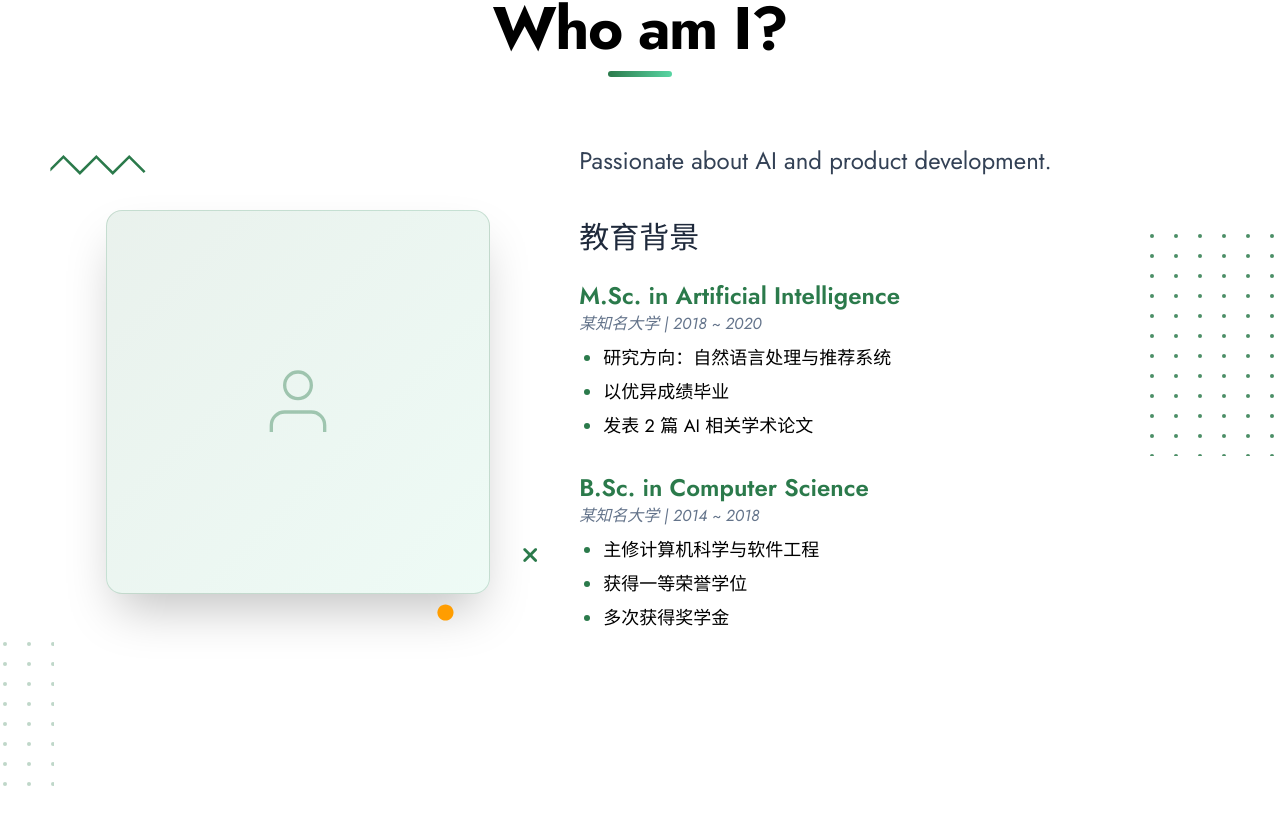
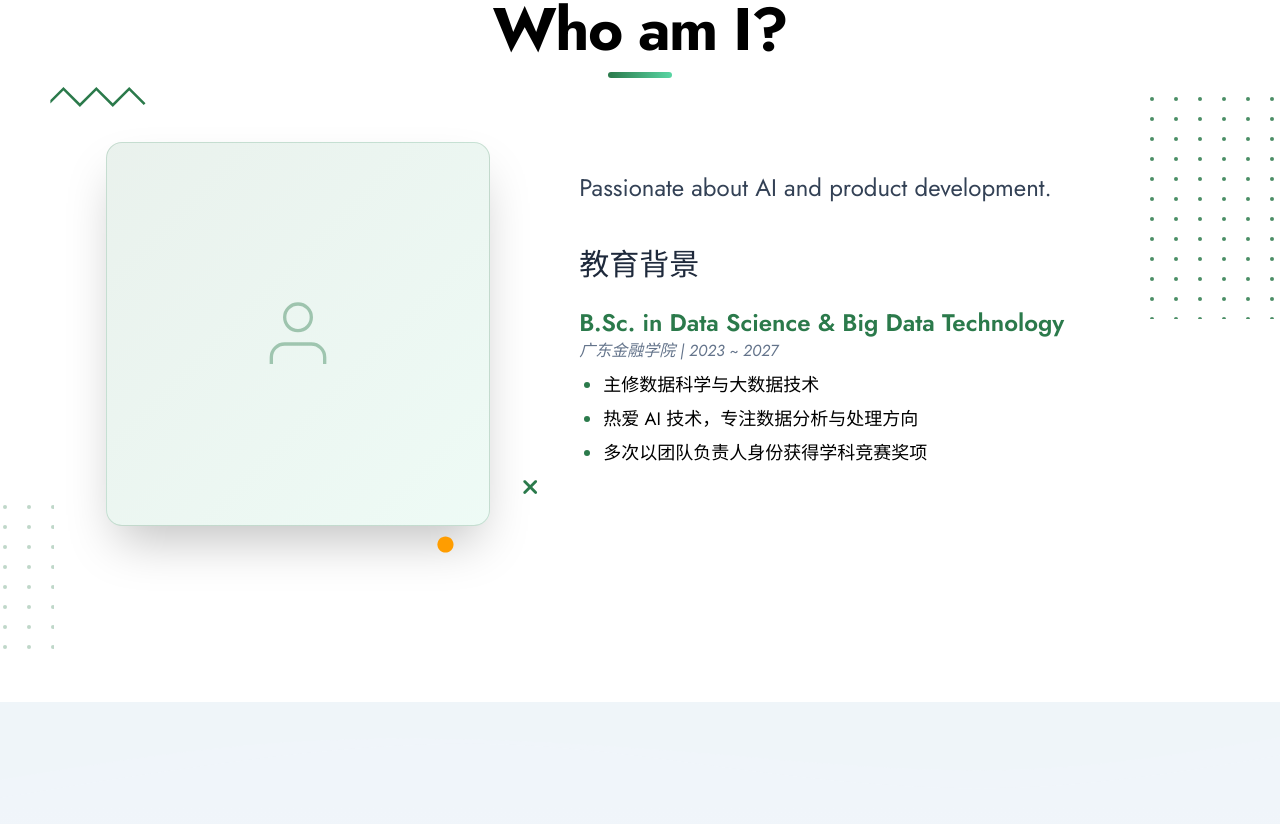
Before and after one commit to keanuccc/myportfolio, a Next.js app: page / in a window 1280 px wide. Shown: the part 1002-1826 px from the top of the page. Built offline with nearby package versions, Linux system fonts and the light colour scheme; no server answers; the database is empty.

Commit message:
content: update WhoAmI section with actual personal info and education

```diff
--- a/src/components/WhoAmI.tsx
+++ b/src/components/WhoAmI.tsx
@@ -5,21 +5,12 @@ import { Profile } from "@/lib/types";
 
 const education = [
   {
-    title: "M.Sc. in Artificial Intelligence",
-    school: "某知名大学 | 2018 ~ 2020",
+    title: "B.Sc. in Data Science & Big Data Technology",
+    school: "广东金融学院 | 2023 ~ 2027",
     details: [
-      "研究方向：自然语言处理与推荐系统",
-      "以优异成绩毕业",
-      "发表 2 篇 AI 相关学术论文",
-    ],
-  },
-  {
-    title: "B.Sc. in Computer Science",
-    school: "某知名大学 | 2014 ~ 2018",
-    details: [
-      "主修计算机科学与软件工程",
-      "获得一等荣誉学位",
-      "多次获得奖学金",
+      "主修数据科学与大数据技术",
+      "热爱 AI 技术，专注数据分析与处理方向",
+      "多次以团队负责人身份获得学科竞赛奖项",
     ],
   },
 ];
@@ -147,7 +138,7 @@ export default function WhoAmI() {
           <div className="lg:w-3/5">
             <p className="about-intro text-2xl leading-relaxed text-slate-700 dark:text-slate-300 mb-10">
               {profile?.whoami.bio ||
-                "拥有 4 年以上 AI 产品管理经验，深度参与过多个从 0 到 1 的 AI 产品项目。擅长将复杂的 AI 技术转化为用户可感知的产品价值，具备出色的跨部门协作能力和数据驱动决策思维。在技术理解力、用户洞察力和商业判断力之间找到最佳平衡点。"}
+                "2027 届本科生，主修数据科学与大数据技术。热爱 AI 技术，擅长数据分析与处理，具备从需求文档到项目部署上线的全流程开发经验。在校期间多次以团队负责人身份斩获学科竞赛奖项，兼具技术深度与团队领导力。职业发展方向为 AI 产品岗位，致力于用数据思维驱动 AI 产品落地。"}
             </p>
 
             <p className="edu-bg text-3xl font-medium mb-6 text-slate-800 dark:text-slate-200">
```
